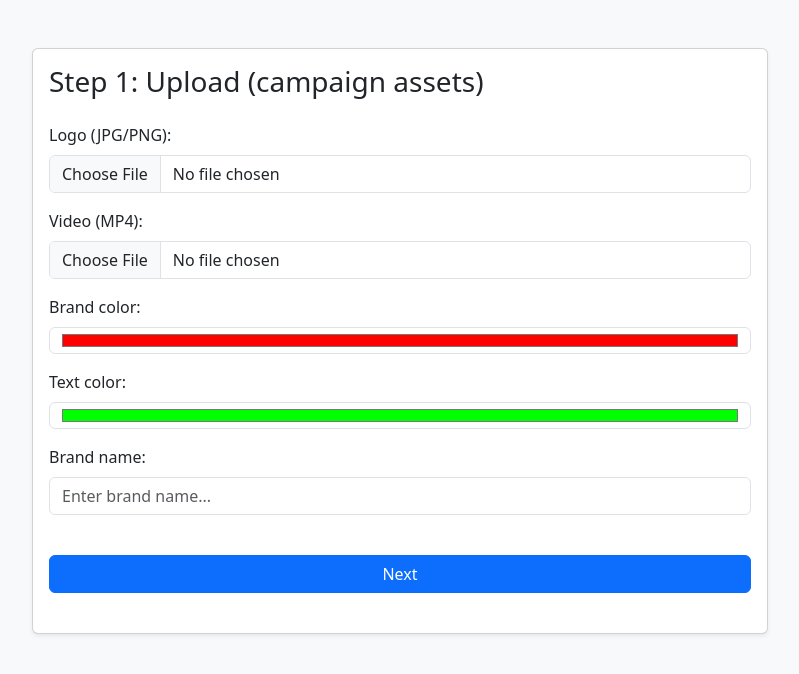
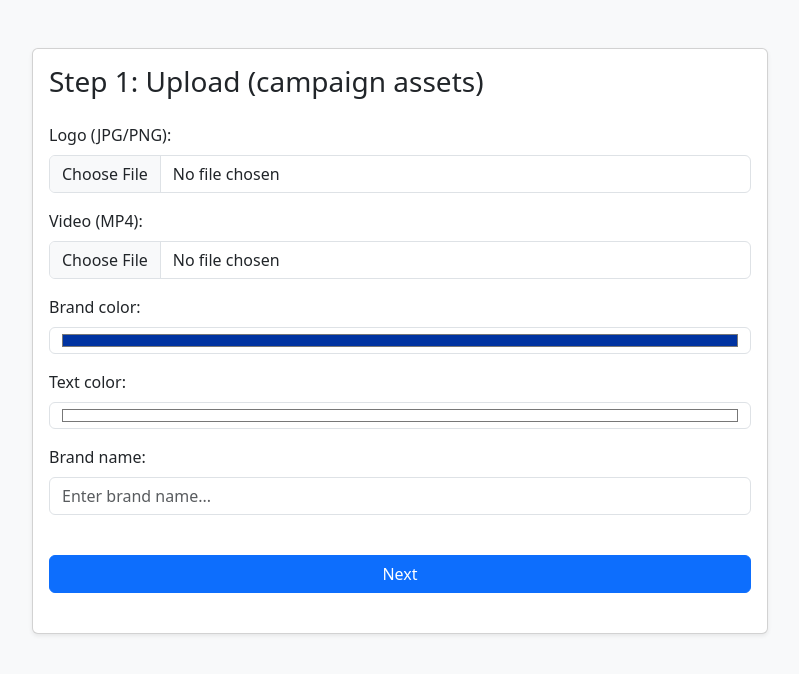
Before and after one commit to themonetizr/HTML-library, a plain HTML site: page makeswift-mockup-builder.html in a window 1280 px wide. Shown: the whole page, without its empty margins (240-1039 px from the left). Drawn offline with nearby package versions, Linux system fonts and the light colour scheme.

Commit message:
Update makeswift-mockup-builder.html
picked colors change

```diff
--- a/makeswift-mockup-builder.html
+++ b/makeswift-mockup-builder.html
@@ -242,12 +242,12 @@
                             <!-- Color Pickers -->
                             <div class="mb-3">
                                 <label for="brandColor" class="form-label">Brand color:</label>
-                                <input class="form-control" type="color" id="brandColor" name="brandColor" value="#ff0000" required>
+                                <input class="form-control" type="color" id="brandColor" name="brandColor" value="#0033A1" required>
                             </div>
 
                             <div class="mb-3">
                                 <label for="textColor" class="form-label">Text color:</label>
-                                <input class="form-control" type="color" id="textColor" name="textColor" value="#00ff00" required>
+                                <input class="form-control" type="color" id="textColor" name="textColor" value="#FFFFFF" required>
                             </div>
 
                             <!-- Text Input -->
```
